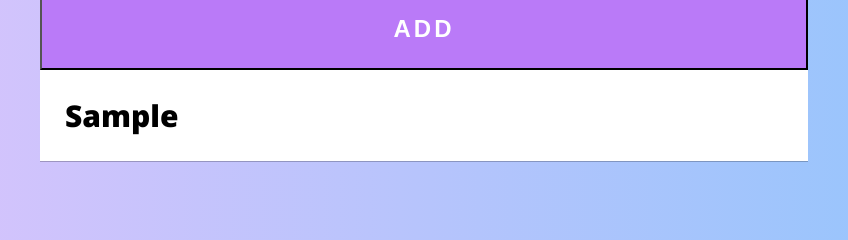
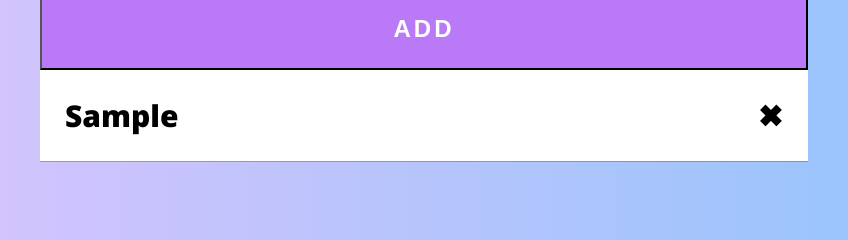
Before and after one commit to cecisousa/reprograma-to-do-list, a plain HTML site: page index.html in a window 1280 px wide. Both pictures are taken after typing "Sample" into the empty fields and a click on the button "ADD". Shown: the part 448-688 px from the top of the page, 224-1072 px from the left. Drawn offline with nearby package versions, Linux system fonts and the light colour scheme.

Commit message:
finaliza fase 2

```diff
--- a/css/style.css
+++ b/css/style.css
@@ -66,19 +66,28 @@ button {
     font-size: 30px;
     font-weight: bold;
     padding: 25px;
-    box-shadow: 0px 1px rgba(0,0,0,0.24);
     margin: 0;
-    width: 100%;
+    max-width: 90%;
+    word-wrap: break-word;
 }
-
-/* .adicionada::after {
-    content: "✖";
-} */
 
 .realizada {
     color: #808080;
     text-decoration: line-through;
     font-weight: 100;
+}
+
+#novoItem {
+    display: flex;
+    box-shadow: 0px 1px rgba(0,0,0,0.24);
+    justify-content: space-between;
+}
+
+span {
+    font-size: 30px;
+    font-weight: bold;
+    padding: 25px;
+    margin: 0;
 }
 
 #btnLimparConcluir {
--- a/js/script.js
+++ b/js/script.js
@@ -12,9 +12,16 @@ formulario.addEventListener("submit", function(evento){
         erro.textContent = "Preencha o campo!";
     } else {
         erro.textContent = "";
+
+        const novoItem = document.createElement("div");
+        novoItem.setAttribute("id", "novoItem");
+        tarefasAdicionadas.appendChild(novoItem);
+
         const novaTarefa = document.createElement("p");
-        tarefasAdicionadas.appendChild(novaTarefa);
+        novaTarefa.textContent = valorInput;
+        novoItem.appendChild(novaTarefa);
         novaTarefa.setAttribute("class", "adicionada");
+
         novaTarefa.addEventListener("click", function(){
             if (novaTarefa.classList.contains("realizada")){
                 novaTarefa.classList.remove("realizada");
@@ -22,10 +29,23 @@ formulario.addEventListener("submit", function(evento){
                 novaTarefa.classList.add("realizada");
             }
         });
-        novaTarefa.textContent = valorInput;
+
+        const btnExcluir = document.createElement("span");
+        btnExcluir.textContent = "✖";
+        novoItem.appendChild(btnExcluir);
+
+        btnExcluir.addEventListener("click", function(){
+            tarefasAdicionadas.removeChild(novoItem);
+        });
+
     }
     inputTarefa.value = "";
 });
+
+
+
+
+
 
 // inputTarefa.value = "";
 // const novosBotoes = document.createElement("div");
```
